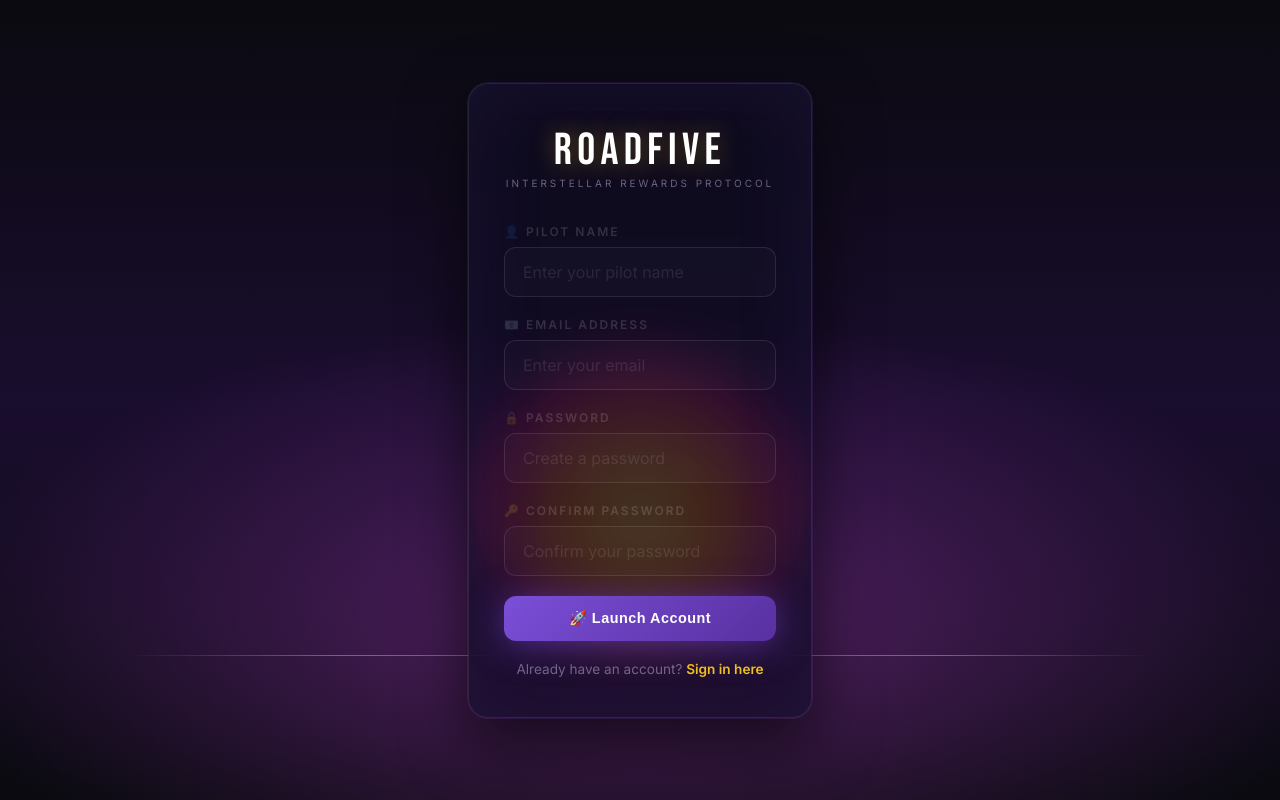
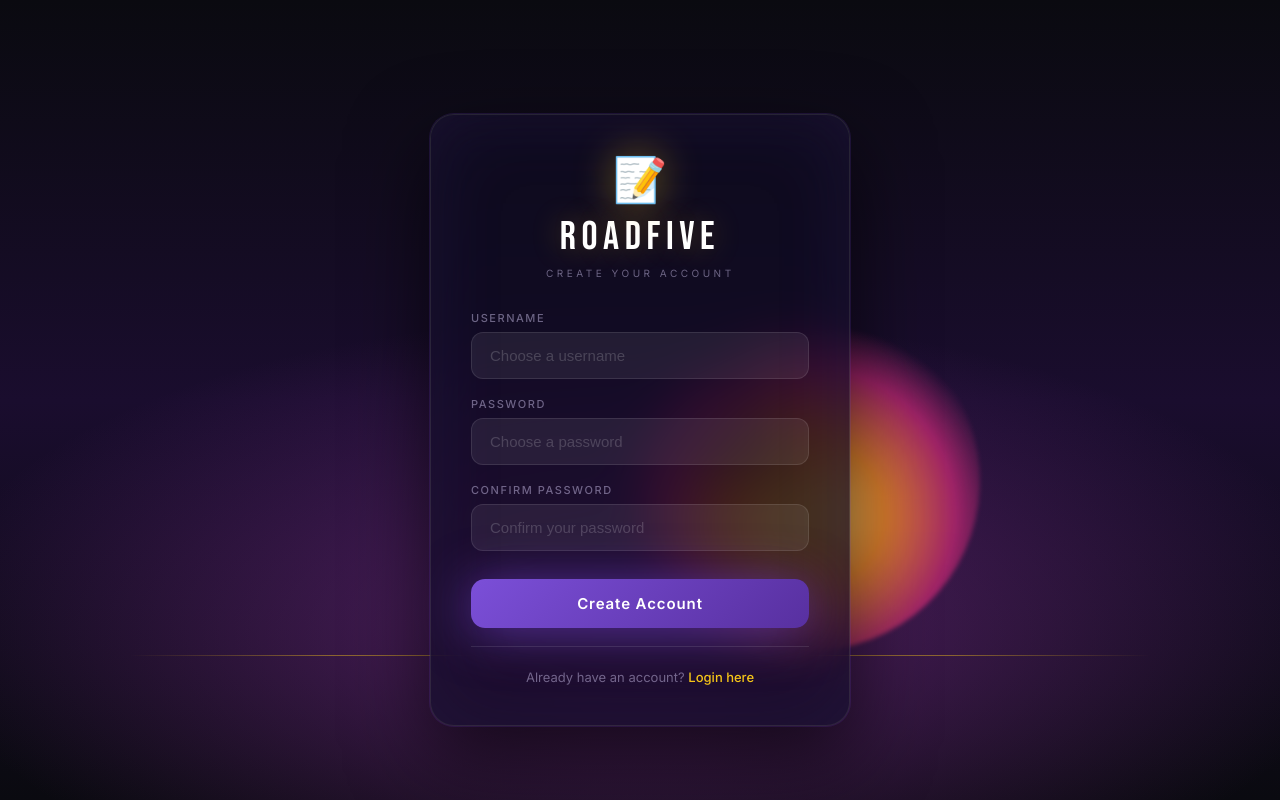
Before and after one commit to primrose-gerbera/roadfive, a website: page register.html in a window 1280 px wide. Drawn offline with Linux system fonts and the light colour scheme.

Commit message:
Update register.html

```diff
--- a/register.html
+++ b/register.html
@@ -1,13 +1,14 @@
 <!DOCTYPE html>
 <html lang="en">
 <head>
-<meta charset="UTF-8">
-<meta name="viewport" content="width=device-width, initial-scale=1.0">
-<title>ROADFIVE - Sign Up</title>
-<link rel="preconnect" href="https://fonts.googleapis.com">
-<link href="https://fonts.googleapis.com/css2?family=Bebas+Neue&family=Inter:wght@300;400;500;600;700;800&display=swap" rel="stylesheet">
+    <meta charset="UTF-8" />
+    <meta name="viewport" content="width=device-width, initial-scale=1.0"/>
+    <title>ROADFIVE – Register</title>
+    <link rel="stylesheet" href="style.css">
     <style>
-* { margin: 0; padding: 0; box-sizing: border-box; }
+        @import url('https://fonts.googleapis.com/css2?family=Bebas+Neue&family=Inter:wght@300;400;500;600;700;800;900&display=swap');
+
+        *, *::before, *::after { box-sizing: border-box; margin: 0; padding: 0; }
 
         :root {
             --gold:   #F5C518;
@@ -15,6 +16,7 @@
             --violet: #3B1F6A;
             --bg:     #0A0A10;
             --card:   rgba(15, 12, 30, 0.78);
+            --input:  rgba(255,255,255,0.07);
             --border: rgba(255,255,255,0.10);
             --text:   #E0D9F5;
             --muted:  rgba(200,190,230,0.50);
@@ -25,383 +27,381 @@ html, body {
             background: var(--bg);
             font-family: 'Inter', sans-serif;
             color: var(--text);
-  overflow-x: hidden;
+            overflow: hidden;
         }
 
-body {
-  padding: 20px;
-  min-height: 100vh;
+        @keyframes fadeInUp {
+            from { opacity: 0; transform: translateY(40px) scale(0.96); }
+            to { opacity: 1; transform: translateY(0) scale(1); }
+        }
+
+        @keyframes fadeInDown {
+            from { opacity: 0; transform: translateY(-30px); }
+            to { opacity: 1; transform: translateY(0); }
+        }
+
+        @keyframes float {
+            0%, 100% { transform: translateY(0px); }
+            50% { transform: translateY(-12px); }
+        }
+
+        @keyframes floatSlow {
+            0%, 100% { transform: translateY(0px) rotate(0deg); }
+            50% { transform: translateY(-6px) rotate(2deg); }
+        }
+
+        @keyframes pulseGlow {
+            0%, 100% { box-shadow: 0 4px 20px rgba(108,63,197,0.40); }
+            50% { box-shadow: 0 4px 50px rgba(108,63,197,0.70); }
+        }
+
+        .scene {
+            position: fixed;
+            inset: 0;
+            display: flex;
+            align-items: flex-end;
+            justify-content: center;
+            z-index: 0;
+            pointer-events: none;
+        }
+
+        .sun {
+            position: absolute;
+            bottom: 18%;
+            left: 50%;
+            transform: translateX(-50%);
+            width: 340px;
+            height: 340px;
+            border-radius: 50%;
+            background: radial-gradient(circle at 50% 60%,
+                #FFD966 0%,
+                #E8872A 28%,
+                #A8246A 55%,
+                transparent 72%);
+            filter: blur(2px);
+            opacity: 0.92;
+            animation: floatSlow 8s ease-in-out infinite;
+        }
+
+        .atmosphere {
+            position: absolute;
+            inset: 0;
+            background:
+                radial-gradient(ellipse 80% 55% at 50% 78%,
+                    rgba(140, 50, 160, 0.55) 0%,
+                    transparent 70%),
+                linear-gradient(to bottom, #0A0A10 0%, #1A0D2E 50%, #0A0A10 100%);
+        }
+
+        .ship {
+            position: absolute;
+            bottom: calc(18% + 148px);
+            left: 50%;
+            transform: translateX(-50%);
+            width: 190px;
+            opacity: 0.35;
+            animation: float 5s ease-in-out infinite;
+        }
+
+        .horizon {
+            position: absolute;
+            bottom: 18%;
+            left: 10%;
+            right: 10%;
+            height: 1px;
+            background: linear-gradient(to right,
+                transparent, rgba(245,197,24,0.45) 20%,
+                rgba(245,197,24,0.45) 80%, transparent);
+        }
+
+        .tagline {
+            position: absolute;
+            bottom: calc(18% - 22px);
+            left: 50%;
+            transform: translateX(-50%);
+            font-size: 11px;
+            letter-spacing: 0.22em;
+            color: rgba(220,210,240,0.18);
+            white-space: nowrap;
+            font-weight: 300;
+            animation: fadeInUp 2s ease;
+        }
+
+        .stage {
+            position: relative;
+            z-index: 10;
+            height: 100vh;
             display: flex;
             align-items: center;
             justify-content: center;
         }
 
-@keyframes fadeInUp {
-  from { opacity: 0; transform: translateY(30px) scale(0.98); }
-  to   { opacity: 1; transform: translateY(0) scale(1); }
-}
-@keyframes fadeInDown {
-  from { opacity: 0; transform: translateY(-30px) scale(0.98); }
-  to   { opacity: 1; transform: translateY(0) scale(1); }
-}
-@keyframes pulseGlow {
-  0%,100% { box-shadow: 0 4px 20px rgba(108,63,197,0.40); }
-  50%     { box-shadow: 0 4px 40px rgba(108,63,197,0.70); }
-}
-@keyframes float {
-  0%,100% { transform: translateX(-50%) translateY(0px); }
-  50%     { transform: translateX(-50%) translateY(-10px); }
-}
-@keyframes floatSlow {
-  0%,100% { transform: translateX(-50%) translateY(0px) rotate(0deg); }
-  50%     { transform: translateX(-50%) translateY(-5px) rotate(2deg); }
+        .card {
+            width: 420px;
+            max-width: 92vw;
+            background: var(--card);
+            border: 1px solid var(--border);
+            border-radius: 24px;
+            padding: 48px 40px 40px;
+            backdrop-filter: blur(24px) saturate(1.5);
+            -webkit-backdrop-filter: blur(24px) saturate(1.5);
+            box-shadow:
+                0 0 0 1px rgba(108,63,197,0.18),
+                0 30px 80px rgba(0,0,0,0.65),
+                0 0 80px rgba(108,63,197,0.12) inset;
+            animation: fadeInUp 0.8s cubic-bezier(0.16, 1, 0.3, 1);
+            transition: transform 0.3s ease, box-shadow 0.3s ease;
         }
 
-.scene {
-  position: fixed; inset: 0;
-  display: flex; align-items: flex-end; justify-content: center;
-  z-index: 0; pointer-events: none;
+        .card:hover {
+            transform: translateY(-4px);
+            box-shadow:
+                0 0 0 1px rgba(108,63,197,0.25),
+                0 35px 90px rgba(0,0,0,0.70),
+                0 0 80px rgba(108,63,197,0.15) inset;
         }
-.atmosphere {
-  position: absolute; inset: 0;
-  background:
-    radial-gradient(ellipse 80% 55% at 50% 78%, rgba(140,50,160,0.55) 0%, transparent 70%),
-    linear-gradient(to bottom, #0A0A10 0%, #1A0D2E 50%, #0A0A10 100%);
+
+        .brand {
+            display: flex;
+            flex-direction: column;
+            align-items: center;
+            gap: 6px;
+            margin-bottom: 32px;
         }
-.sun {
-  position: absolute;
-  bottom: 18%; left: 50%;
-  transform: translateX(-50%);
-  width: 340px; height: 340px;
-  border-radius: 50%;
-  background: radial-gradient(circle at 50% 60%,
-    #FFD966 0%, #E8872A 28%, #A8246A 55%, transparent 72%);
-  filter: blur(2px); opacity: 0.92;
-  animation: floatSlow 6s ease-in-out infinite;
-}
-.ship {
-  position: absolute;
-  bottom: calc(18% + 148px); left: 50%;
-  transform: translateX(-50%);
-  width: 190px; opacity: 0.35;
+
+        .brand-lock {
+            font-size: 44px;
+            line-height: 1;
+            filter: drop-shadow(0 0 20px rgba(245,197,24,0.4));
             animation: float 4s ease-in-out infinite;
         }
-.horizon {
-  position: absolute;
-  bottom: 18%; left: 10%; right: 10%;
-  height: 1px;
-  background: linear-gradient(to right,
-    transparent, rgba(245,197,24,0.45) 20%,
-    rgba(245,197,24,0.45) 80%, transparent);
-}
-.tagline-scene {
-  position: absolute;
-  bottom: calc(18% - 22px); left: 50%;
-  transform: translateX(-50%);
-  font-size: 11px; letter-spacing: 0.22em;
-  color: rgba(220,210,240,0.18);
-  white-space: nowrap; font-weight: 300;
-}
-.ship-svg { width: 100%; height: 100%; fill: rgba(200,190,230,0.5); }
 
-.glass-container {
-  position: relative; z-index: 10;
-  max-width: 480px;
-  margin: 0 auto;
-  background: var(--card);
-  border: 1px solid var(--border);
-  border-radius: 20px;
-  padding: 40px 35px;
-  backdrop-filter: blur(22px) saturate(1.4);
-  -webkit-backdrop-filter: blur(22px) saturate(1.4);
-  box-shadow:
-    0 0 0 1px rgba(108,63,197,0.18),
-    0 24px 64px rgba(0,0,0,0.65),
-    0 0 80px rgba(108,63,197,0.12) inset;
-  animation: fadeInUp 0.8s cubic-bezier(0.4,0,0.2,1);
+        .brand-name {
+            font-family: 'Bebas Neue', sans-serif;
+            font-size: 40px;
+            letter-spacing: 0.14em;
+            color: #fff;
+            text-shadow: 0 0 30px rgba(245,197,24,0.3);
+            animation: fadeInDown 0.6s ease;
         }
 
-.game-title {
-  text-align: center;
-  font-family: 'Bebas Neue', sans-serif;
-  font-size: 2.8em;
-  letter-spacing: 0.12em;
-  color: #fff;
-  text-shadow: 0 0 24px rgba(245,197,24,0.35);
-  animation: fadeInDown 0.6s cubic-bezier(0.4,0,0.2,1);
-}
-.tagline-text {
-  text-align: center;
+        .brand-sub {
             font-size: 10px;
-  letter-spacing: 0.30em;
+            letter-spacing: 0.35em;
             color: var(--muted);
             text-transform: uppercase;
-  margin-bottom: 35px;
-  animation: fadeInUp 0.6s cubic-bezier(0.4,0,0.2,1);
+            opacity: 0;
+            animation: fadeInUp 0.8s ease 0.2s forwards;
         }
 
-.signup-form {
-  animation: fadeInUp 0.8s cubic-bezier(0.4,0,0.2,1);
+        .field {
+            margin-bottom: 18px;
+            opacity: 0;
+            animation: fadeInUp 0.6s ease forwards;
         }
-.form-group {
-  margin-bottom: 20px;
+
+        .field:nth-child(1) { animation-delay: 0.15s; }
+        .field:nth-child(2) { animation-delay: 0.25s; }
+        .field:nth-child(3) { animation-delay: 0.35s; }
+
+        label {
+            display: block;
+            font-size: 11px;
+            letter-spacing: 0.14em;
+            color: var(--muted);
+            margin-bottom: 7px;
+            text-transform: uppercase;
+            font-weight: 500;
         }
-.form-group label {
-  display: block;
-  font-size: 0.75em;
-  letter-spacing: 2px;
-  text-transform: uppercase;
-  color: rgba(255,255,255,0.15);
-  margin-bottom: 8px;
-  font-weight: 600;
-}
-.form-group input {
+
+        input {
             width: 100%;
-  padding: 14px 18px;
-  font-size: 1em;
-  font-family: 'Inter', sans-serif;
+            background: var(--input);
             border: 1px solid var(--border);
             border-radius: 12px;
-  transition: all 0.3s cubic-bezier(0.4,0,0.2,1);
-  background: rgba(255,255,255,0.02);
-  color: rgba(255,255,255,0.7);
-}
-.form-group input::placeholder {
-  color: rgba(255,255,255,0.1);
-}
-.form-group input:focus {
-  border-color: var(--purple);
+            padding: 14px 18px;
+            font-size: 15px;
+            color: #fff;
             outline: none;
-  background: rgba(255,255,255,0.04);
-  box-shadow: 0 0 60px rgba(108,63,197,0.05);
+            transition: all 0.3s cubic-bezier(0.16, 1, 0.3, 1);
         }
 
-.btn {
-  padding: 14px 28px;
-  font-size: 0.9em;
-  border: 1px solid var(--border);
-  border-radius: 12px;
+        input::placeholder { color: rgba(255,255,255,0.25); }
+
+        input:focus {
+            border-color: var(--purple);
+            box-shadow: 0 0 0 4px rgba(108,63,197,0.15);
+            transform: scale(1.01);
+        }
+
+        .btn-login {
+            display: block;
+            width: 100%;
+            margin-top: 28px;
+            padding: 15px;
+            border: none;
+            border-radius: 14px;
+            background: linear-gradient(135deg, #7B4FD8 0%, #5830A0 100%);
+            color: #fff;
+            font-family: 'Inter', sans-serif;
+            font-size: 15px;
+            font-weight: 600;
+            letter-spacing: 0.06em;
             cursor: pointer;
-  transition: all 0.3s cubic-bezier(0.4,0,0.2,1);
-  font-weight: 600;
-  display: inline-block;
-  text-align: center;
-  letter-spacing: 0.5px;
-  background: rgba(255,255,255,0.03);
-  backdrop-filter: blur(10px);
-  -webkit-backdrop-filter: blur(10px);
-  color: rgba(255,255,255,0.7);
+            transition: all 0.3s cubic-bezier(0.16, 1, 0.3, 1);
+            box-shadow: 0 4px 20px rgba(108,63,197,0.40);
+            opacity: 0;
+            animation: fadeInUp 0.6s ease 0.45s forwards, pulseGlow 3s ease-in-out infinite 0.5s;
             position: relative;
             overflow: hidden;
-  width: 100%;
         }
-.btn::after {
+
+        .btn-login::after {
             content: '';
             position: absolute;
             top: 0;
             left: -100%;
             width: 100%;
             height: 100%;
-  background: linear-gradient(90deg, transparent, rgba(255,255,255,0.05), transparent);
+            background: linear-gradient(90deg, transparent, rgba(255,255,255,0.08), transparent);
             transition: left 0.6s;
         }
-.btn:hover::after { left: 100%; }
-.btn:hover {
-  transform: translateY(-3px) scale(1.02);
-  background: rgba(255,255,255,0.06);
-  border-color: rgba(255,255,255,0.15);
-  box-shadow: 0 8px 30px rgba(0,0,0,0.3);
+
+        .btn-login:hover::after {
+            left: 100%;
         }
-.btn:active { transform: translateY(0) scale(0.98); }
 
-.btn-primary {
-  background: linear-gradient(135deg, #7B4FD8 0%, #5830A0 100%);
-  color: #fff;
-  border: none;
-  box-shadow: 0 4px 20px rgba(108,63,197,0.40);
-  animation: pulseGlow 3s ease-in-out infinite;
-}
-.btn-primary:hover {
-  opacity: 0.92;
-  transform: translateY(-3px) scale(1.02);
+        .btn-login:hover {
+            transform: translateY(-2px) scale(1.01);
             box-shadow: 0 6px 35px rgba(108,63,197,0.60);
         }
 
-.message {
-  margin-top: 15px;
-  padding: 14px 20px;
-  border-radius: 14px;
-  text-align: center;
-  font-weight: 600;
-  animation: slideIn 0.4s cubic-bezier(0.4,0,0.2,1);
-  font-size: 0.8em;
-  letter-spacing: 1px;
-}
-@keyframes slideIn {
-  from { opacity: 0; transform: translateY(-15px) scale(0.95); }
-  to   { opacity: 1; transform: translateY(0) scale(1); }
-}
-.message.success {
-  background: rgba(0,255,0,0.02);
-  border: 1px solid rgba(0,255,0,0.08);
-  color: rgba(0,220,0,0.4);
-}
-.message.error {
-  background: rgba(255,0,0,0.02);
-  border: 1px solid rgba(255,0,0,0.08);
-  color: rgba(255,80,80,0.4);
+        .btn-login:active {
+            transform: translateY(0) scale(0.98);
         }
 
-.login-link {
+        .card-footer {
+            margin-top: 22px;
             text-align: center;
-  margin-top: 20px;
-  font-size: 0.85em;
+            font-size: 13px;
             color: var(--muted);
+            opacity: 0;
+            animation: fadeInUp 0.6s ease 0.5s forwards;
         }
-.login-link a {
+
+        .card-footer a {
             color: var(--gold);
             text-decoration: none;
-  font-weight: 600;
-  transition: color 0.3s;
+            font-weight: 500;
+            transition: all 0.3s ease;
+            position: relative;
         }
-.login-link a:hover {
-  color: #fff;
+
+        .card-footer a::after {
+            content: '';
+            position: absolute;
+            bottom: -2px;
+            left: 0;
+            width: 0;
+            height: 1px;
+            background: var(--gold);
+            transition: width 0.3s ease;
+        }
+
+        .card-footer a:hover::after {
+            width: 100%;
+        }
+
+        .card-footer a:hover {
+            opacity: 0.75;
+        }
+
+        .divider {
+            border: none;
+            border-top: 1px solid var(--border);
+            margin: 18px 0 14px;
+            opacity: 0;
+            animation: fadeInUp 0.6s ease 0.35s forwards;
+        }
+
+        @media (max-width: 480px) {
+            .card { padding: 32px 24px 28px; }
+            .brand-name { font-size: 30px; }
+            .brand-lock { font-size: 32px; }
+            .sun { width: 220px; height: 220px; bottom: 15%; }
+            .ship { width: 120px; bottom: calc(15% + 100px); }
+            .horizon { bottom: 15%; }
+            .tagline { bottom: calc(15% - 18px); font-size: 8px; letter-spacing: 0.15em; }
         }
     </style>
 </head>
 <body>
 
-<!-- BACKGROUND SCENE -->
     <div class="scene">
         <div class="atmosphere"></div>
         <div class="sun"></div>
-  <div class="ship">
-    <svg class="ship-svg" viewBox="0 0 190 120" xmlns="http://www.w3.org/2000/svg">
-      <path d="M20 80 Q95 110 170 80 L160 95 Q95 120 30 95 Z" fill="rgba(180,160,220,0.4)"/>
-      <rect x="55" y="50" width="80" height="35" rx="6" fill="rgba(180,160,220,0.25)"/>
-      <ellipse cx="95" cy="50" rx="28" ry="18" fill="rgba(108,63,197,0.3)"/>
-      <ellipse cx="95" cy="50" rx="18" ry="11" fill="rgba(200,190,255,0.08)"/>
-      <path d="M55 75 L10 95 L40 78 Z" fill="rgba(180,160,220,0.2)"/>
-      <path d="M135 75 L180 95 L150 78 Z" fill="rgba(180,160,220,0.2)"/>
-      <ellipse cx="72" cy="87" rx="6" ry="4" fill="rgba(245,197,24,0.25)"/>
-      <ellipse cx="118" cy="87" rx="6" ry="4" fill="rgba(245,197,24,0.25)"/>
-      <line x1="95" y1="32" x2="95" y2="18" stroke="rgba(200,190,230,0.3)" stroke-width="1.5"/>
-      <circle cx="95" cy="16" r="3" fill="rgba(245,197,24,0.5)"/>
+        <svg class="ship" viewBox="0 0 200 200" fill="none" xmlns="http://www.w3.org/2000/svg">
+            <path d="M30 140 Q100 155 170 140 L160 165 Q100 178 40 165 Z" fill="#1a0d2e"/>
+            <rect x="55" y="110" width="90" height="32" rx="4" fill="#1a0d2e"/>
+            <circle cx="75" cy="126" r="5" fill="#2d1a4a"/>
+            <circle cx="100" cy="126" r="5" fill="#2d1a4a"/>
+            <circle cx="125" cy="126" r="5" fill="#2d1a4a"/>
+            <circle cx="100" cy="126" r="4" fill="#3a2460"/>
+            <rect x="98" y="30" width="4" height="82" fill="#1a0d2e"/>
+            <rect x="70" y="50" width="3" height="62" fill="#1a0d2e"/>
+            <rect x="128" y="60" width="3" height="52" fill="#1a0d2e"/>
+            <path d="M102 32 Q130 55 130 85 L102 85 Z" fill="#1a0d2e" opacity="0.9"/>
+            <path d="M98 32 Q70 55 70 85 L98 85 Z" fill="#1a0d2e" opacity="0.9"/>
+            <path d="M102 32 Q118 42 118 58 L102 58 Z" fill="#1a0d2e"/>
+            <path d="M98 32 Q82 42 82 58 L98 58 Z" fill="#1a0d2e"/>
+            <path d="M73 52 Q90 65 90 82 L73 82 Z" fill="#1a0d2e" opacity="0.85"/>
+            <path d="M131 62 Q146 72 146 88 L131 88 Z" fill="#1a0d2e" opacity="0.8"/>
+            <path d="M102 30 L116 22 L102 26 Z" fill="#1a0d2e"/>
+            <path d="M98 30 L84 20 L98 25 Z" fill="#1a0d2e"/>
+            <line x1="55" y1="112" x2="20" y2="95" stroke="#1a0d2e" stroke-width="3"/>
+            <path d="M20 95 Q36 104 55 112 L50 100 Z" fill="#1a0d2e" opacity="0.7"/>
+            <rect x="93" y="55" width="14" height="8" rx="2" fill="#1a0d2e"/>
+            <circle cx="113" cy="22" r="4" fill="#1a0d2e"/>
+            <line x1="110" y1="26" x2="116" y2="30" stroke="#1a0d2e" stroke-width="1.5"/>
+            <line x1="116" y1="26" x2="110" y2="30" stroke="#1a0d2e" stroke-width="1.5"/>
         </svg>
-  </div>
         <div class="horizon"></div>
-  <div class="tagline-scene">NAVIGATE THE UNKNOWN</div>
+        <p class="tagline">weapon of mass distribution</p>
     </div>
 
-<!-- SIGNUP FORM -->
-<div class="glass-container">
-  <div class="game-title">ROADFIVE</div>
-  <div class="tagline-text">Interstellar Rewards Protocol</div>
+    <div class="stage">
+        <div class="card">
+            <div class="brand">
+                <span class="brand-lock">📝</span>
+                <span class="brand-name">ROADFIVE</span>
+                <span class="brand-sub">Create Your Account</span>
+            </div>
 
-  <form class="signup-form" id="signupForm" onsubmit="handleSignup(event)">
-    <div class="form-group">
-      <label>👤 Pilot Name</label>
-      <input type="text" id="username" placeholder="Enter your pilot name" required>
+            <div class="field">
+                <label for="regUsername">Username</label>
+                <input id="regUsername" type="text" placeholder="Choose a username" autocomplete="username"/>
             </div>
-    <div class="form-group">
-      <label>📧 Email Address</label>
-      <input type="email" id="email" placeholder="Enter your email" required>
+
+            <div class="field">
+                <label for="regPassword">Password</label>
+                <input id="regPassword" type="password" placeholder="Choose a password" autocomplete="new-password"/>
             </div>
-    <div class="form-group">
-      <label>🔒 Password</label>
-      <input type="password" id="password" placeholder="Create a password" required minlength="6">
+
+            <div class="field">
+                <label for="confirmPassword">Confirm Password</label>
+                <input id="confirmPassword" type="password" placeholder="Confirm your password" autocomplete="new-password"/>
             </div>
-    <div class="form-group">
-      <label>🔑 Confirm Password</label>
-      <input type="password" id="confirmPassword" placeholder="Confirm your password" required>
+
+            <button class="btn-login" id="registerBtn">Create Account</button>
+
+            <hr class="divider"/>
+
+            <div class="card-footer">
+                Already have an account? <a href="login.html">Login here</a>
             </div>
-    <button type="submit" class="btn btn-primary">🚀 Launch Account</button>
-    <div id="signupMessage" class="message" style="display:none;"></div>
-  </form>
-
-  <div class="login-link">
-    Already have an account? <a href="login.html">Sign in here</a>
         </div>
     </div>
 
-<script>
-function handleSignup(event) {
-  event.preventDefault();
-
-  const username = document.getElementById('username').value.trim();
-  const email = document.getElementById('email').value.trim();
-  const password = document.getElementById('password').value;
-  const confirmPassword = document.getElementById('confirmPassword').value;
-  const messageEl = document.getElementById('signupMessage');
-
-  // Validate
-  if (!username || !email || !password || !confirmPassword) {
-    messageEl.className = 'message error';
-    messageEl.textContent = '✕ Please fill in all fields';
-    messageEl.style.display = 'block';
-    return;
-  }
-
-  if (password !== confirmPassword) {
-    messageEl.className = 'message error';
-    messageEl.textContent = '✕ Passwords do not match';
-    messageEl.style.display = 'block';
-    return;
-  }
-
-  if (password.length < 6) {
-    messageEl.className = 'message error';
-    messageEl.textContent = '✕ Password must be at least 6 characters';
-    messageEl.style.display = 'block';
-    return;
-  }
-
-  // Get existing users from localStorage
-  const users = JSON.parse(localStorage.getItem('roadfive_users') || '[]');
-
-  // Check if username already exists
-  if (users.some(u => u.username === username)) {
-    messageEl.className = 'message error';
-    messageEl.textContent = '✕ Username already taken. Please choose another.';
-    messageEl.style.display = 'block';
-    return;
-  }
-
-  // Check if email already exists
-  if (users.some(u => u.email === email)) {
-    messageEl.className = 'message error';
-    messageEl.textContent = '✕ Email already registered. Please login.';
-    messageEl.style.display = 'block';
-    return;
-  }
-
-  // Save user
-  const newUser = {
-    id: Date.now(),
-    username: username,
-    email: email,
-    password: password,
-    points: 4820,
-    codes: ['RF-4421', 'RF-3390', 'RF-2201', 'RF-1105', 'RF-0882'],
-    createdAt: new Date().toISOString()
-  };
-
-  users.push(newUser);
-  localStorage.setItem('roadfive_users', JSON.stringify(users));
-
-  // Set current session
-  localStorage.setItem('roadfive_current_user', JSON.stringify(newUser));
-
-  // Show success
-  messageEl.className = 'message success';
-  messageEl.textContent = `✅ Welcome to the crew, ${username}! Redirecting...`;
-  messageEl.style.display = 'block';
-
-  // Redirect to dashboard after 1.5 seconds
-  setTimeout(() => {
-    window.location.href = 'player-dashboard.html';
-  }, 1500);
-}
-</script>
+    <script src="script.js"></script>
 </body>
 </html>
```
Lines whose indentation alone changed are shown as unchanged.
